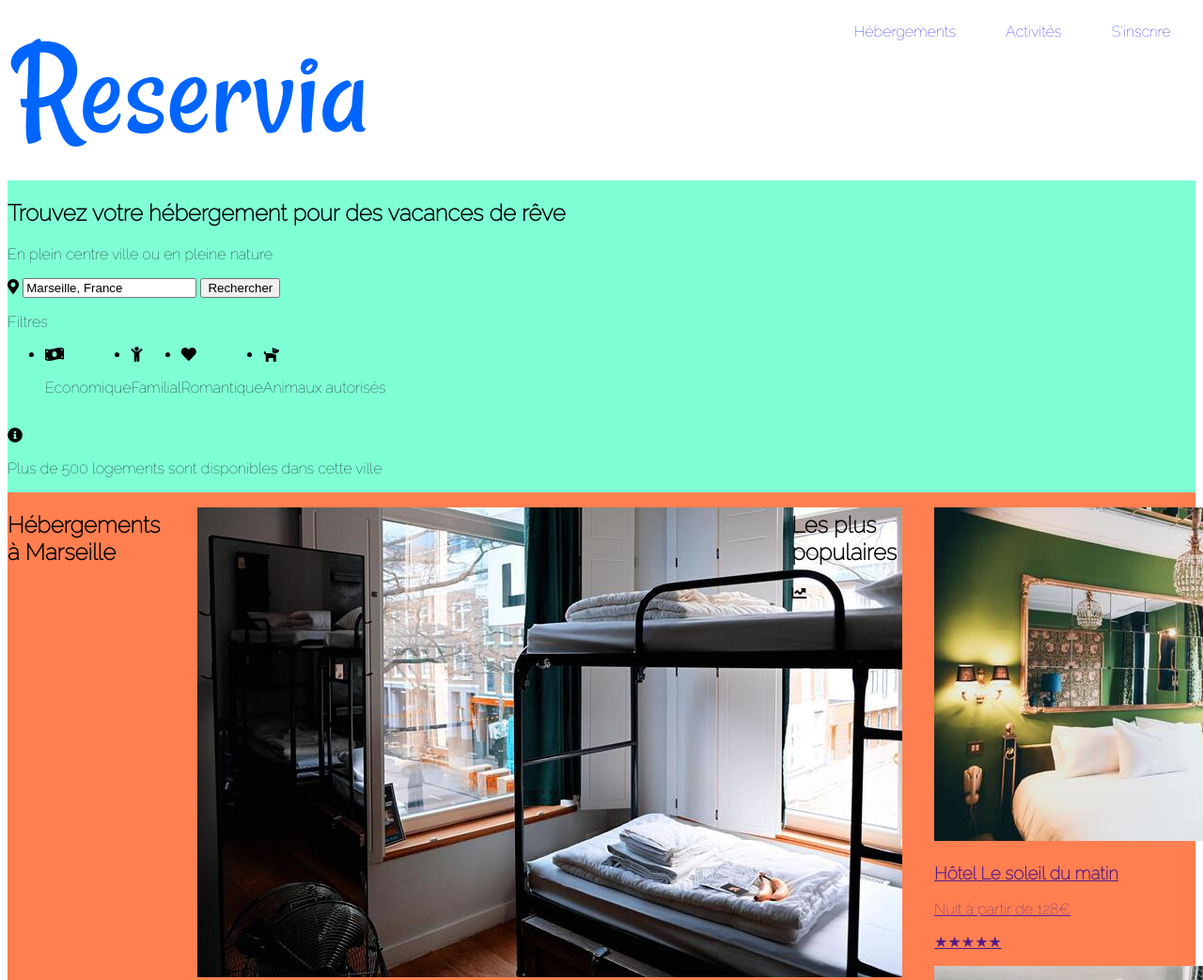
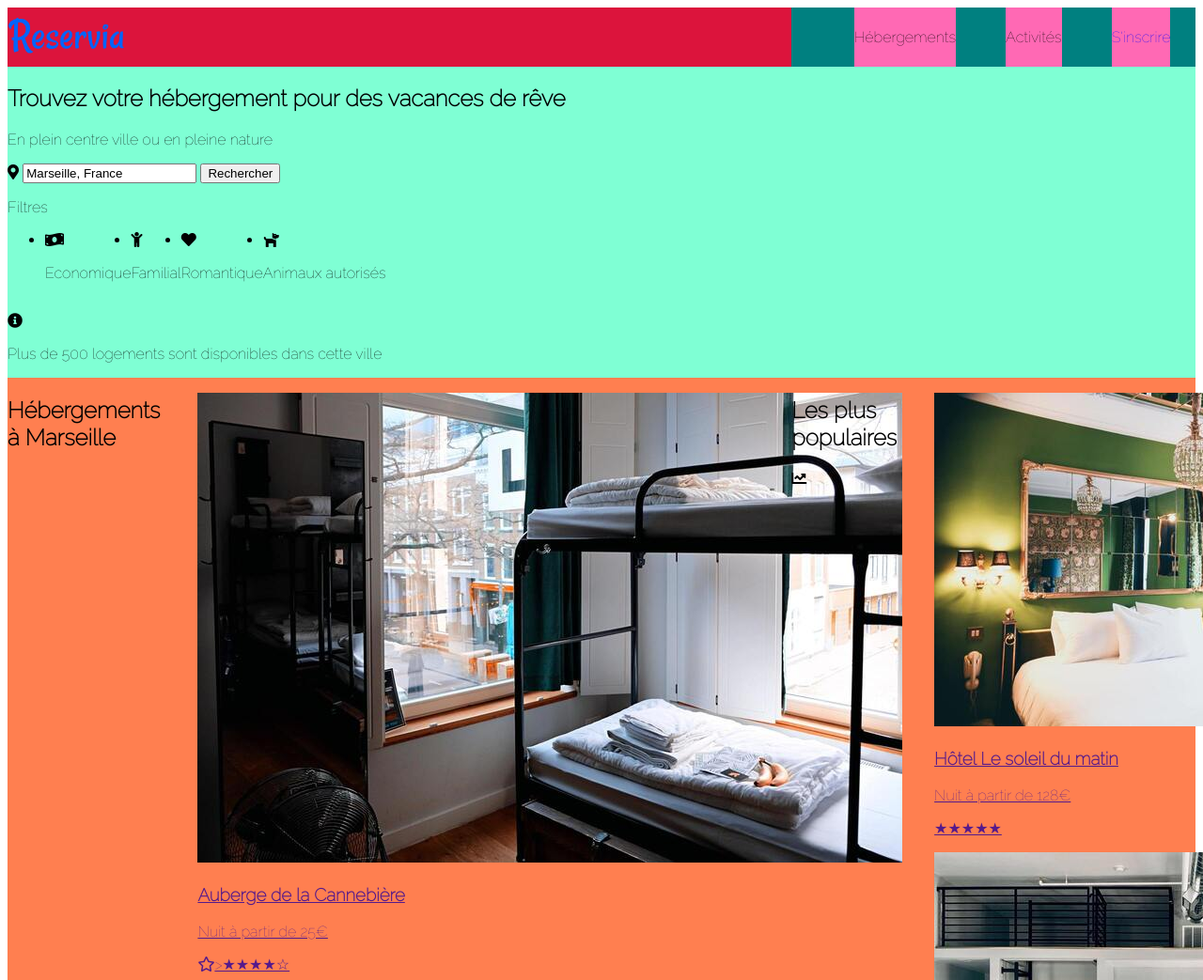
Before and after one commit to Etoiline/LauraCasteran_2_24052021, a plain HTML site: page index.html in a window 1280 px wide. Shown: the top 1043 px of the page at 94% size. Drawn offline with Linux system fonts and the light colour scheme.

Commit message:
Mise en page du header

```diff
--- a/css/desktop.css
+++ b/css/desktop.css
@@ -1,10 +1,9 @@
 /* Sur tous types d'écran, quand la largeur de la fenêtre est comprise entre 1024px et 1280px */
-/*@media all and (min-width: 1024px) and (max-width: 1280px){*/
-
+@media all and (min-width: 1024px) {
 html{
     font-family: 'Raleway', sans-serif;
-    display : flex;
-    flex-direction: column;
+
+
 }
 
 header {
@@ -14,31 +13,60 @@ header {
 
 }
 
+
 .titre_site {
     width:66%;
+    background-color: crimson;
+}
+
+.titre_site>img {
+    max-width: 15%;
+    height: auto;
 }
 
 .menu_site{
+    display: flex;
     flex : 1;
+    background-color: rgb(135, 195, 222);
+
+
 }
 
 .menu_site>ul{
+    background-color:teal;
+    display:flex;
+    flex:auto;
+    justify-content: space-around;
+    list-style:none; /*enleve les puces*/
+    margin: 0%; /*la liste prend toute la hauteur du bloc nav */
+}
+
+
+.menu_site>ul>li{background-color: hotpink;
     display: flex;
-    justify-content: space-around;
-    flex-direction: row;
-    list-style:none; /*enleve les puces*/
+
 }
+
 
 
 .menu_site>ul>li>a{
     text-decoration: none;
+    color : black;
+    margin: auto;
+
+
 }
 
-.menu_site>a:hover {
+.menu_site>ul>li>a.inscription{
+    color : blue;
+}
+
+
+.menu_site a:hover {
     text-decoration: overline;
+
     color: blue;
 }
-
 
 
 
@@ -87,10 +115,6 @@ footer{
 
 
 
-
-
-
-
 /*CSS TEMP A SUPPRIMER*/
 
 .Recherche{
@@ -113,3 +137,5 @@ footer{
 footer{
     background-color: indigo;
 }
+
+}
--- a/index.html
+++ b/index.html
@@ -25,9 +25,9 @@
     </div>
         <nav class="menu_site">
             <ul>
-                <li><a href="#">Hébergements</a></li>
-                <li><a href="#">Activités</a></li>
-                <li><a href="#">S'inscrire</a></li>
+                <li><a href="#Hebergement">Hébergements</a></li>
+                <li><a href="#Activites">Activités</a></li>
+                <li><a class="inscription" href="#">S'inscrire</a></li>
             </ul>
         </nav>
     </header>
@@ -79,7 +79,7 @@
 
 
     <!-- SECTION 2 : Hébergements-->
-    <section class="Hebergement">
+    <section class="Hebergement" id="Hebergement">
 
         <!-- Liste hébergement-->
         <section class="Liste_hebergement">
@@ -92,7 +92,7 @@
                             <figcaption>
                                 <h3>Auberge de la Cannebière</h3>
                                 <p>Nuit à partir de 25€</p>
-                                <span>★★★★☆</span>
+                                <span><i class="far fa-star"></i>>★★★★☆</span>
                             </figcaption>
                         </a>
                     </figure>
@@ -201,7 +201,7 @@
 
 
     <!-- SECTION 3 : Activités-->
-    <section class="Activites">
+    <section class="Activites" id="Activites">
         <h2>Activités à Marseille</h2>
         <div>
             <div>
```
